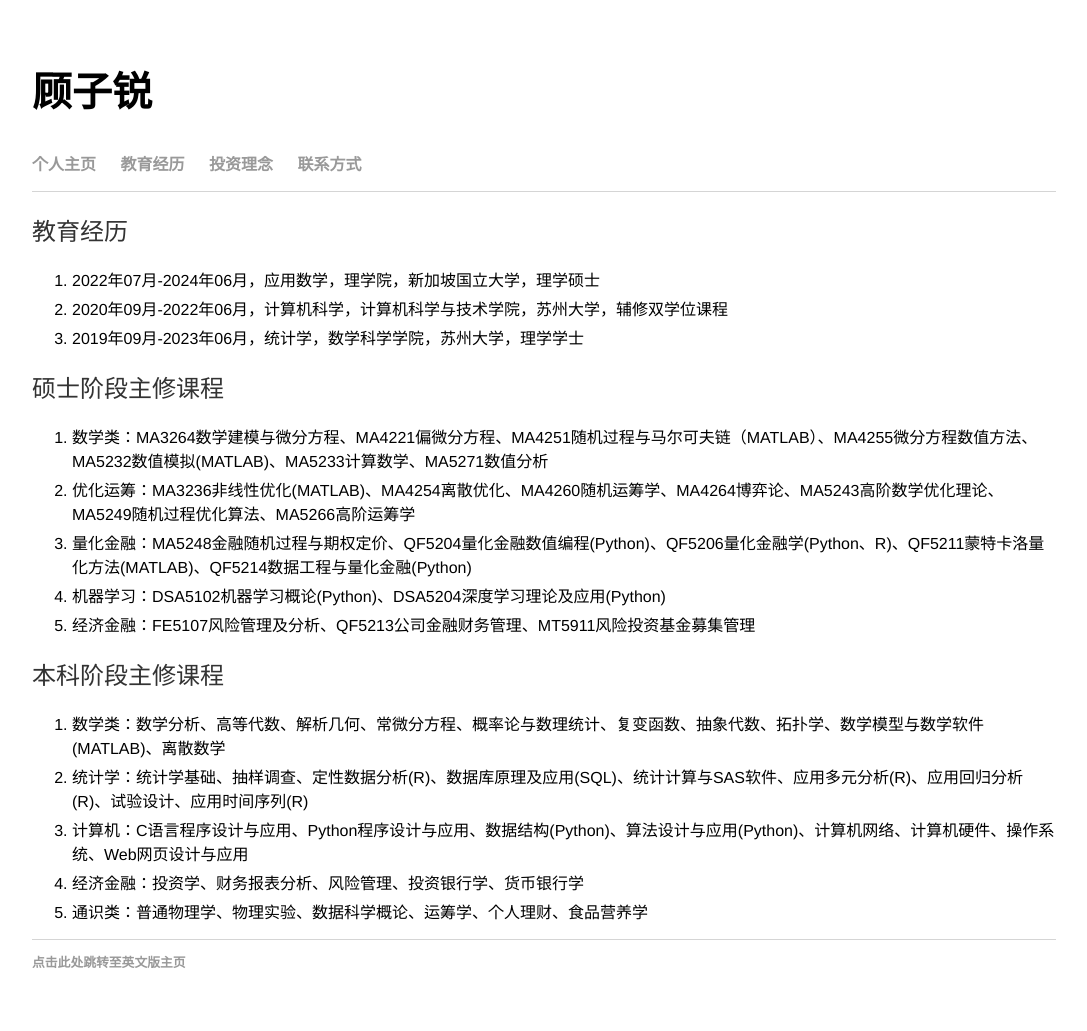
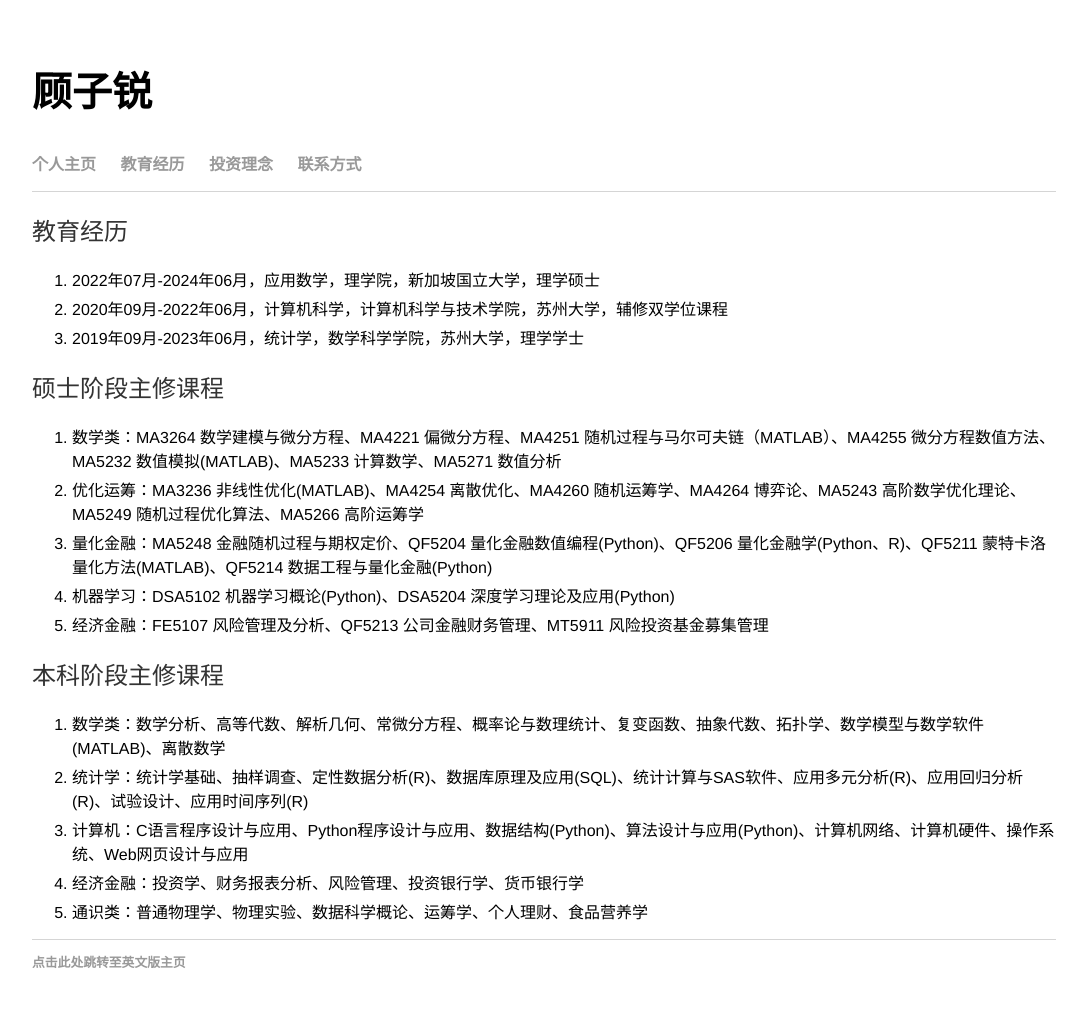
Before and after one commit to guzirui/guzirui.github.io, a Jekyll site: the page built from education/index.html, in a window 1280 px wide. Shown: the whole page, without its empty margins (96-1183 px from the left). Built offline with Jekyll 4.4.1, drawn with Linux system fonts in a browser that asks for light colours; part of the change alters nothing that is shown.

```diff
--- a/education/index.html
+++ b/education/index.html
@@ -14,11 +14,11 @@ title: 顾子锐 Gu Zirui
 
     <h2>硕士阶段主修课程</h2>
   <ol>
-     <li>数学类：MA3264数学建模与微分方程、MA4221偏微分方程、MA4251随机过程与马尔可夫链（MATLAB）、MA4255微分方程数值方法、MA5232数值模拟(MATLAB)、MA5233计算数学、MA5271数值分析</li>
-     <li>优化运筹：MA3236非线性优化(MATLAB)、MA4254离散优化、MA4260随机运筹学、MA4264博弈论、MA5243高阶数学优化理论、MA5249随机过程优化算法、MA5266高阶运筹学</li>
-     <li>量化金融：MA5248金融随机过程与期权定价、QF5204量化金融数值编程(Python)、QF5206量化金融学(Python、R)、QF5211蒙特卡洛量化方法(MATLAB)、QF5214数据工程与量化金融(Python)</li>
-     <li>机器学习：DSA5102机器学习概论(Python)、DSA5204深度学习理论及应用(Python)</li>
-     <li>经济金融：FE5107风险管理及分析、QF5213公司金融财务管理、MT5911风险投资基金募集管理</li>
+     <li>数学类：MA3264 数学建模与微分方程、MA4221 偏微分方程、MA4251 随机过程与马尔可夫链（MATLAB）、MA4255 微分方程数值方法、MA5232 数值模拟(MATLAB)、MA5233 计算数学、MA5271 数值分析</li>
+     <li>优化运筹：MA3236 非线性优化(MATLAB)、MA4254 离散优化、MA4260 随机运筹学、MA4264 博弈论、MA5243 高阶数学优化理论、MA5249 随机过程优化算法、MA5266 高阶运筹学</li>
+     <li>量化金融：MA5248 金融随机过程与期权定价、QF5204 量化金融数值编程(Python)、QF5206 量化金融学(Python、R)、QF5211 蒙特卡洛量化方法(MATLAB)、QF5214 数据工程与量化金融(Python)</li>
+     <li>机器学习：DSA5102 机器学习概论(Python)、DSA5204 深度学习理论及应用(Python)</li>
+     <li>经济金融：FE5107 风险管理及分析、QF5213 公司金融财务管理、MT5911 风险投资基金募集管理</li>
 
   </ol>
 
```
